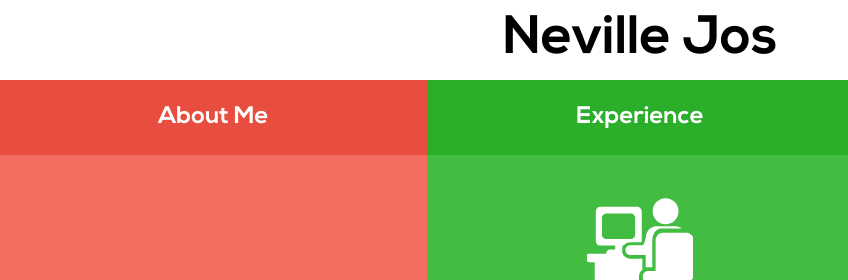
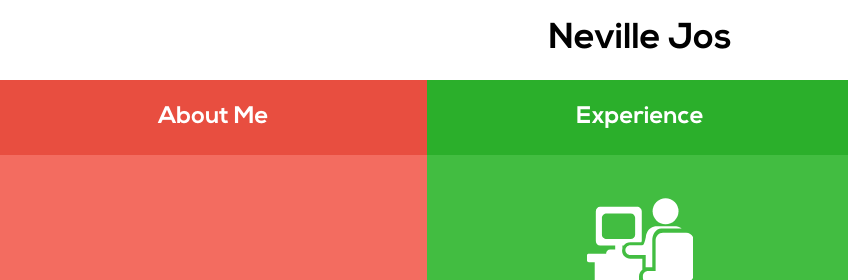
Before and after one commit to josneville/personal_site, a website: page public/index.html in a window 1280 px wide. Shown: the top 280 px of the page, 0-848 px from the left. Drawn offline with Linux system fonts and the light colour scheme.

Commit message:
font-size changed

```diff
--- a/public/assets/css/style.css
+++ b/public/assets/css/style.css
@@ -79,7 +79,7 @@ p{
 
 .header > h1 {
 	font-weight: bold;
-	font-size: 54px;
+	font-size: 36px;
 	color: #000;
 }
 
```
